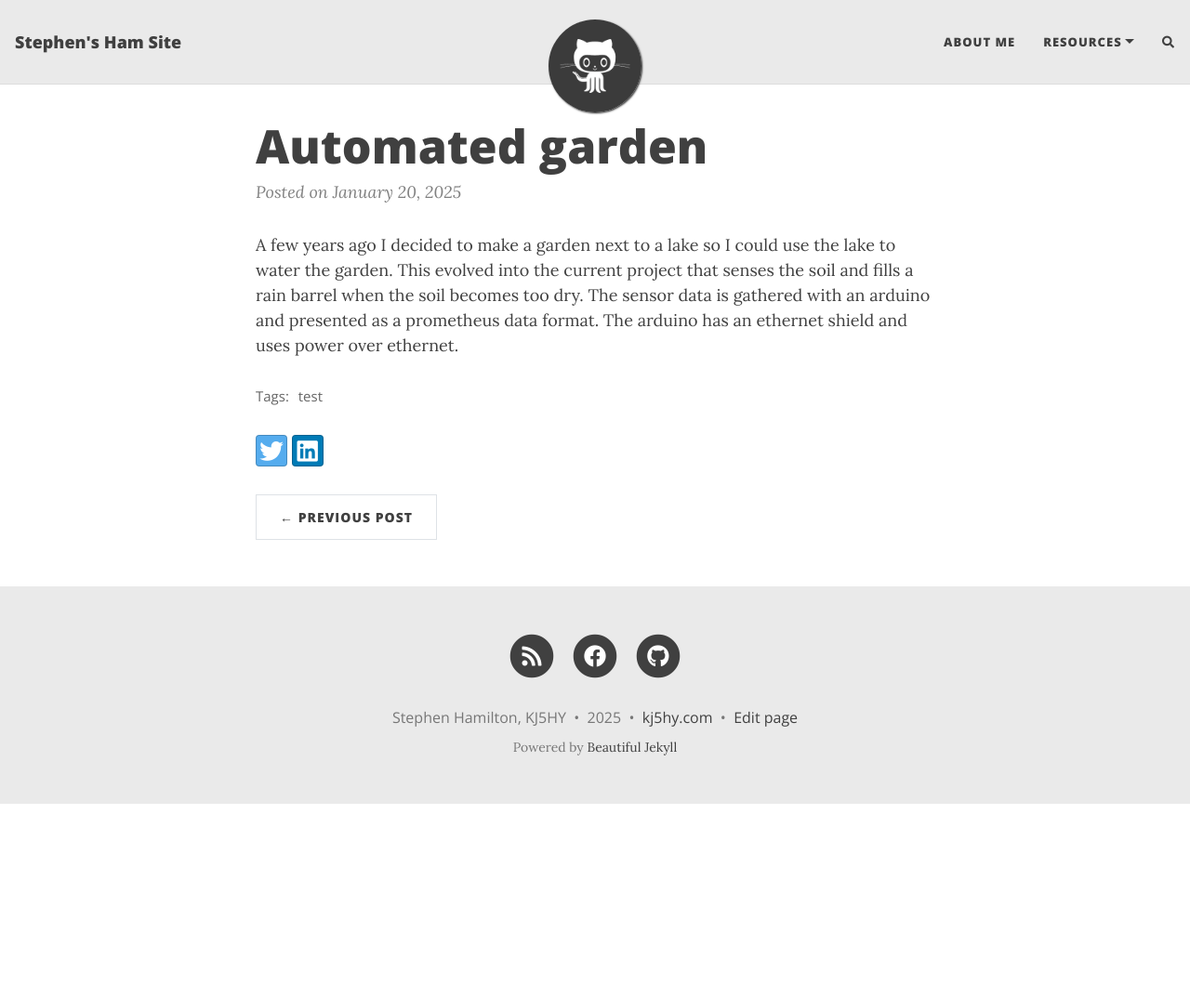
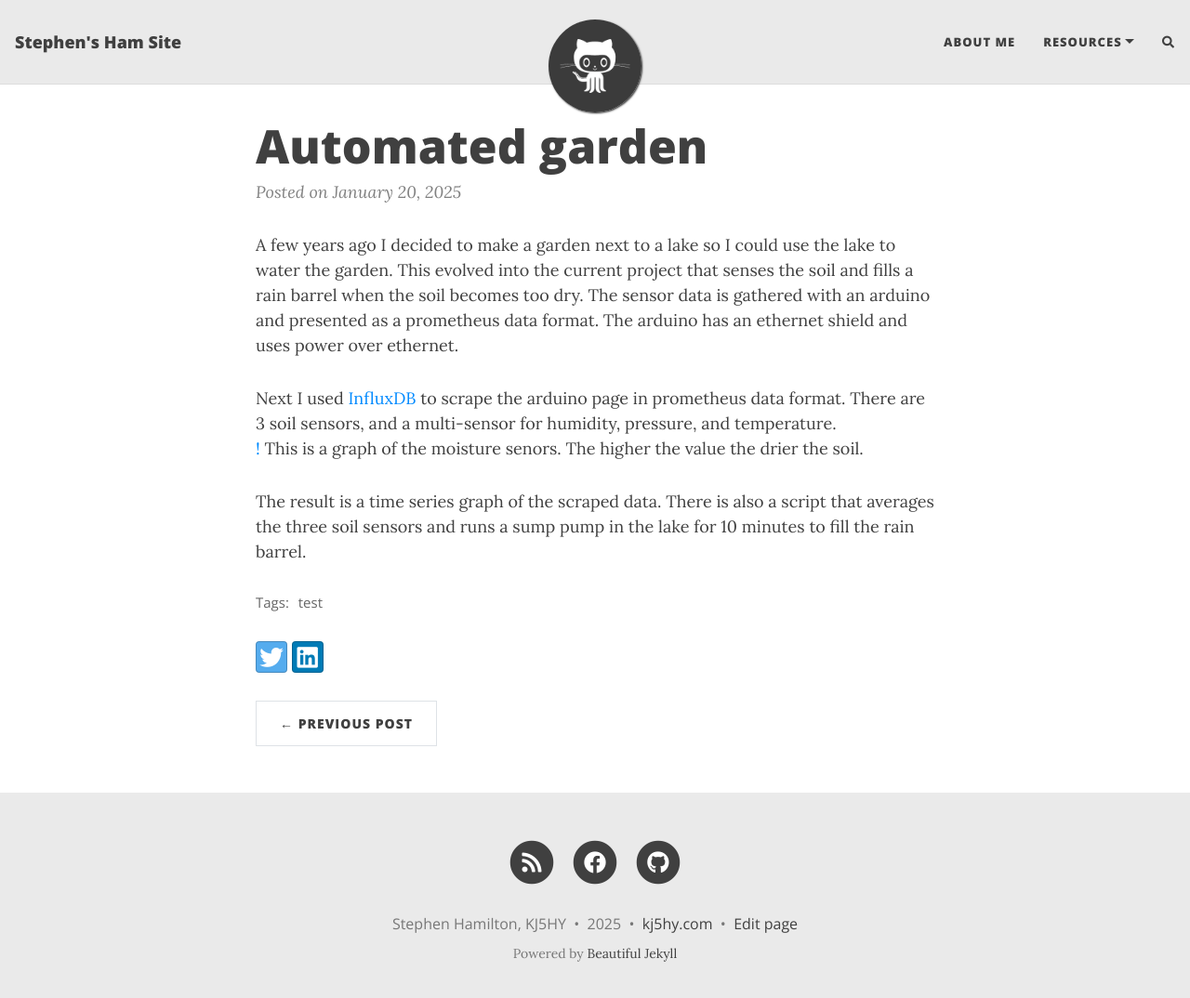
Before and after one commit to sshamilton/sshamilton.github.io, a Jekyll site: the page built from _posts/2025-01-20-automated-garden.md, in a window 1280 px wide and 1087 px high. Shown: the top 1074 px of the window at 93% size. Built offline with Jekyll 4.4.1, drawn with Linux system fonts in a browser that asks for light colours; nearby versions of some CDN libraries; comment, search, counter and statistics services are not loaded.

Commit message:
Update 2025-01-20-automated-garden.md

```diff
--- a/_posts/2025-01-20-automated-garden.md
+++ b/_posts/2025-01-20-automated-garden.md
@@ -11,3 +11,10 @@ comments: true
 A few years ago I decided to make a garden next to a lake so I could use the lake to water the garden. This evolved into the current project that senses the soil
 and fills a rain barrel when the soil becomes too dry.  The sensor data is gathered with an arduino and presented as a prometheus data format.  The arduino
 has an ethernet shield and uses power over ethernet.
+
+Next I used [InfluxDB](https://www.influxdata.com/) to scrape the arduino page in prometheus data format.  There are 3 soil sensors, and a multi-sensor for humidity, pressure, and temperature.
+[!](assets/img/moisture-sensors.png)
+This is a graph of the moisture senors.  The higher the value the drier the soil.
+
+The result is a time series graph of the scraped data.  There is also a script that averages the three soil sensors and runs a sump pump in the lake for 10 minutes
+to fill the rain barrel.
```
